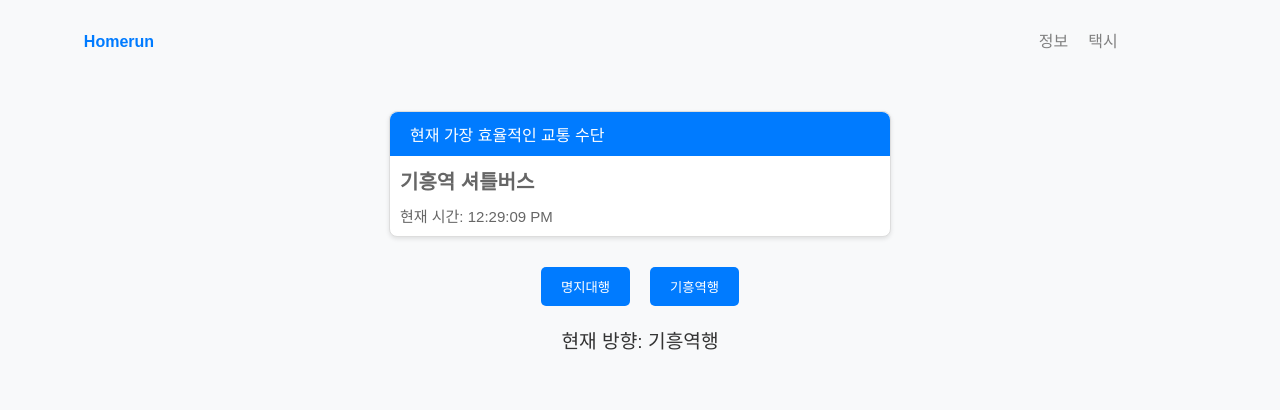
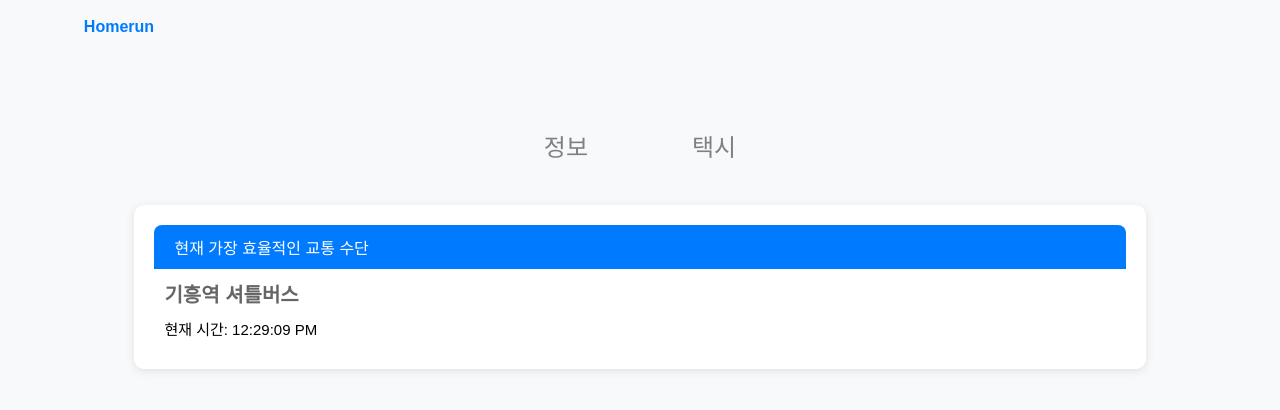
Before and after one commit to ijodea/homerun, a React (Create React App) app in the folder client/: page / in a window 1280 px wide. Shown: the top 410 px of the page. Built offline with nearby package versions, Linux system fonts and the light colour scheme.

Commit message:
버튼들 정리

```diff
--- a/client/src/infoPage.js
+++ b/client/src/infoPage.js
@@ -10,8 +10,8 @@ const CardContainer = styled.div`
 `;
 
 const Card = styled.div`
-    background: white;
-    border: 6px solid ${({ type }) => (type === 'shuttle' ? '#001C4A' : '#C00305')};
+    background: white; /* 카드 배경색을 흰색으로 설정 */
+    border: 6px solid ${(props) => (props.type === 'shuttle' ? '#001C4A' : '#C00305')};
     border-radius: 8px;
     padding: 20px;
     margin: 10px;
@@ -19,18 +19,17 @@ const Card = styled.div`
     flex: 1 1 calc(33.33% - 20px);
     max-width: 300px;
     text-decoration: none;
-    color: black;
+    color: black; /* 기본 글자 색상 검정 */
     transition: box-shadow 0.3s;
     display: flex;
     flex-direction: column;
     justify-content: space-between;
-    height: 200px;
-    max-height: 200px;
-    min-height: 200px;
+    height: 160px; /* 카드 높이 조정 */
+    max-height: 160px; /* 최대 카드 높이 조정 */
+    min-height: 160px; /* 최소 카드 높이 조정 */
 
     &:hover {
         box-shadow: 0 4px 8px rgba(0, 0, 0, 0.2);
-        background-color: #f7f7f7;
     }
 
     @media (max-width: 768px) {
@@ -44,7 +43,10 @@ const Card = styled.div`
 
 const Title = styled.h2`
     text-align: center;
-    color: #007bff;
+    color: white; /* 제목 글자 색상 흰색 */
+    background-color: ${(props) => (props.type === 'shuttle' ? '#001C4A' : '#C00305')}; /* 카드 유형에 따라 제목 배경색 설정 */
+    padding: 10px; /* 제목 주변 여백 */
+    border-radius: 4px; /* 둥글게 처리 */
     font-size: 1.5em;
     margin-bottom: 10px;
 `;
@@ -56,13 +58,13 @@ const InfoItem = styled.div`
 
 const Info = () => {
     const [busInfo, setBusInfo] = useState([]);
+    const [shuttleInfo, setShuttleInfo] = useState([]);
     const [loading, setLoading] = useState(true);
     const [error, setError] = useState(null);
     const { direction } = useOutletContext(); // 방향 가져오기
 
     const fetchBusInfo = async () => {
         try {
-            console.log("Fetching bus info for direction:", direction); // 확인용 로그
             const response = await fetch(`http://localhost:8000/api/${direction}`);
             if (!response.ok) {
                 throw new Error('Network response was not ok');
@@ -82,13 +84,36 @@ const Info = () => {
         }
     };
 
+    const fetchShuttleInfo = async () => {
+        try {
+            const response = await fetch(`${direction}`);
+            if (!response.ok) {
+                throw new Error('Network response was not ok');
+            }
+            const data = await response.json();
+            const filteredShuttlesInfo = data.map((shuttle) => ({
+                busNumber: "셔틀",
+                arrivalTime: shuttle.도착시간 || '정보 없음',
+                remainingSeats: shuttle.남은좌석수 || '정보 없음',
+                type: 'shuttle',
+            }));
+            setShuttleInfo(filteredShuttlesInfo);
+        } catch (error) {
+            setShuttleInfo([{
+                busNumber: "셔틀",
+                arrivalTime: '정보 없음',
+                remainingSeats: '정보 없음',
+                type: 'shuttle',
+            }]); // 기본 셔틀 카드 추가
+        } finally {
+            setLoading(false);
+        }
+    };
+
     useEffect(() => {
         fetchBusInfo();
-    }, [direction]); // direction 변경 시 fetchBusInfo 호출
-
-    const shuttleInfo = [
-        { type: 'shuttle', arrivalTime: '정보 없음', remainingSeats: '-', busNumber: '셔틀' },
-    ];
+        fetchShuttleInfo();
+    }, [direction]); // 방향 변경 시 정보 재호출
 
     const sortedInfo = [...busInfo, ...shuttleInfo]; // 셔틀 정보 추가
 
@@ -104,7 +129,7 @@ const Info = () => {
         <CardContainer>
             {sortedInfo.map((info, index) => (
                 <Card key={index} type={info.type}>
-                    <Title>{info.type === 'shuttle' ? info.busNumber : info.busNumber}</Title>
+                    <Title type={info.type}>{info.type === 'shuttle' ? '셔틀' : `${info.busNumber}`}</Title> {/* type을 Title에 전달 */}
                     <div>
                         <InfoItem>
                             <strong>도착 시간:</strong> {info.arrivalTime}
--- a/client/src/mainPage.js
+++ b/client/src/mainPage.js
@@ -1,5 +1,5 @@
 import React, { useState, useEffect } from "react";
-import { Link, Outlet } from "react-router-dom";
+import { Link, Outlet, useLocation } from "react-router-dom";
 import styled from "styled-components";
 import "./App.css";
 import './card.css';
@@ -19,66 +19,78 @@ const Homerun = styled(Link)`
 
 const ButtonContainer = styled.div`
     display: flex;
-    justify-content: center; /* 버튼을 중앙 정렬 */
-    margin: 20px 0; /* 버튼과 카드 간격 */
+    justify-content: center;
+    align-items: center;
+    margin: 20px 0;
+`;
+
+const StyledButton = styled(Link)`
+    display: inline-flex;
+    align-items: center;
+    color: ${(props) => (props.active ? "white" : "grey")}; /* 텍스트 색상 */
+    text-decoration: none;
+    padding: ${(props) => (props.isMainPage ? "20px 40px" : "10px 20px")}; /* 패딩 */
+    font-size: ${(props) => (props.isMainPage ? "1.5em" : "1em")}; /* 글씨 크기 */
+    margin: 0 10px;
+    border: 2px solid transparent; /* 기본 테두리 */
+    border-radius: 5px;
+    background-color: ${(props) => {
+        if (props.active) {
+            return props.isInfoButton ? "#005700" : "#DAA520"; // 정보 버튼은 진한 녹색, 택시 버튼은 진한 노랑
+        }
+        return "transparent"; // 기본 상태는 투명
+    }};
+
+    &:hover {
+        background-color: ${(props) => (props.active ? (props.isInfoButton ? "#005700" : "#DAA520") : "rgba(0, 0, 0, 0.1)")}; /* Hover 시 배경색 */
+    }
 `;
 
 const DirectionButton = styled.button`
-    background-color: #007bff;
-    color: white;
-    border: none;
+    display: inline-flex;
+    align-items: center;
+    color: ${(props) => (props.active ? "white" : "grey")}; /* 텍스트 색상 */
+    padding: 10px 20px; /* 패딩 */
+    font-size: 1em; /* 글씨 크기 */
+    margin: 0 10px;
+    border: 2px solid transparent; /* 기본 테두리 */
     border-radius: 5px;
-    padding: 10px 20px;
-    margin: 0 10px; /* 버튼 간격 */
-    cursor: pointer;
+    background-color: ${(props) => (props.active ? (props.isMjuButton ? "#001C4A" : "#DAA520") : "transparent")}; /* 활성화 색상 */
 
     &:hover {
-        background-color: #0056b3;
+        background-color: ${(props) => (props.active ? (props.isMjuButton ? "#001C4A" : "#DAA520") : "rgba(0, 0, 0, 0.1)")}; /* Hover 시 배경색 */
     }
 `;
 
-const CurrentDirection = styled.div`
-    text-align: center;
-    margin: 10px 0;
-    font-size: 1.2em;
-    color: #333;
+const CardContainer = styled.div`
+    display: ${(props) => (props.show ? "block" : "none")}; /* 카드 표시 여부 */
+    margin: 20px auto; /* 카드 중앙 정렬 */
+    width: 80%; /* 카드의 너비 */
 `;
 
-const InfoBtn = styled(Link)`
-    display: inline-block;
-    margin-right: 20px;
-    color: grey;
-    text-decoration: none;
-    margin-top: 20px;
-
-    &:hover {
-        color: black;
-        transition: color 0.2s ease;
-    }
-`;
-
-const TaxiBtn = styled(Link)`
-    display: inline-block;
-    color: grey;
-    text-decoration: none;
-    margin-top: 20px;
-
-    &:hover {
-        color: black;
-        transition: color 0.2s ease;
-    }
+const Card = styled.div`
+    background-color: white; /* 카드 배경색을 흰색으로 변경 */
+    border-radius: 10px;
+    box-shadow: 0 2px 10px rgba(0, 0, 0, 0.1); /* 그림자 효과 */
+    padding: 20px; /* 카드 안쪽 여백 */
+    text-align: center; /* 텍스트 중앙 정렬 */
+    color: black; /* 텍스트 색상 변경 */
 `;
 
 const Time = styled.div`
     margin: 10px;
-    color: #666;
+    color: #000; /* 시간 텍스트 색상 */
     text-align: left;
     font-size: 15px;
 `;
 
 const MainPage = () => {
     const [currentTime, setCurrentTime] = useState(new Date().toLocaleTimeString());
-    const [direction, setDirection] = useState("giheung-to-mju"); // 기본 방향 설정
+    const [direction, setDirection] = useState("giheung-to-mju");
+    const location = useLocation();
+
+    // 방향 버튼과 현재 방향을 '정보'와 '택시' 페이지에서만 보이도록 설정
+    const showDirectionControls = location.pathname === "/info" || location.pathname === "/taxi";
 
     useEffect(() => {
         const timer = setInterval(() => {
@@ -95,27 +107,54 @@ const MainPage = () => {
     return (
         <div>
             <Homerun to="/">Homerun</Homerun>
-            <InfoBtn to={`/info?direction=${direction}`}>정보</InfoBtn>
-            <TaxiBtn to="/taxi">택시</TaxiBtn>
+            <ButtonContainer>
+                <StyledButton
+                    to={`/info?direction=${direction}`}
+                    active={location.pathname === "/info"}
+                    isMainPage={location.pathname === "/"} // 메인 페이지 여부 확인
+                    isInfoButton={true} // 정보 버튼 여부
+                >
+                    정보
+                </StyledButton>
+                <StyledButton
+                    to="/taxi"
+                    active={location.pathname === "/taxi"}
+                    isMainPage={location.pathname === "/"} // 메인 페이지 여부 확인
+                >
+                    택시
+                </StyledButton>
+            </ButtonContainer>
 
-            <div className="card-container">
-                <div className="card">
+            {/* 첫 페이지일 때만 "현재 가장 효율적인 교통 수단" 메시지 표시 */}
+            {location.pathname === "/" && (
+                <CardContainer show={location.pathname === "/"}>
+                    <Card>
                         <div className="card-header">현재 가장 효율적인 교통 수단</div>
                         <div className="card-body">기흥역 셔틀버스</div>
                         <Time>현재 시간: {currentTime}</Time>
-                </div>
-            </div>
+                    </Card>
+                </CardContainer>
+            )}
 
+            {/* 방향 선택 버튼과 현재 방향을 '/info' 또는 '/taxi' 경로에서만 표시 */}
+            {showDirectionControls && (
                 <ButtonContainer>
-                <DirectionButton onClick={() => handleDirectionChange("mju-to-giheung")}>
+                    <DirectionButton
+                        onClick={() => handleDirectionChange("mju-to-giheung")}
+                        active={direction === "mju-to-giheung"}
+                        isMjuButton={true} // 명지대행 버튼 여부
+                    >
                         명지대행
                     </DirectionButton>
-                <DirectionButton onClick={() => handleDirectionChange("giheung-to-mju")}>
+                    <DirectionButton
+                        onClick={() => handleDirectionChange("giheung-to-mju")}
+                        active={direction === "giheung-to-mju"}
+                        isMjuButton={false} // 기흥역행 버튼 여부
+                    >
                         기흥역행
                     </DirectionButton>
                 </ButtonContainer>
-
-            <CurrentDirection>현재 방향: {direction === "mju-to-giheung" ? "명지대행" : "기흥역행"}</CurrentDirection>
+            )}
 
             <Outlet context={{ direction }} />
         </div>
```
Lines whose indentation alone changed are shown as unchanged.
